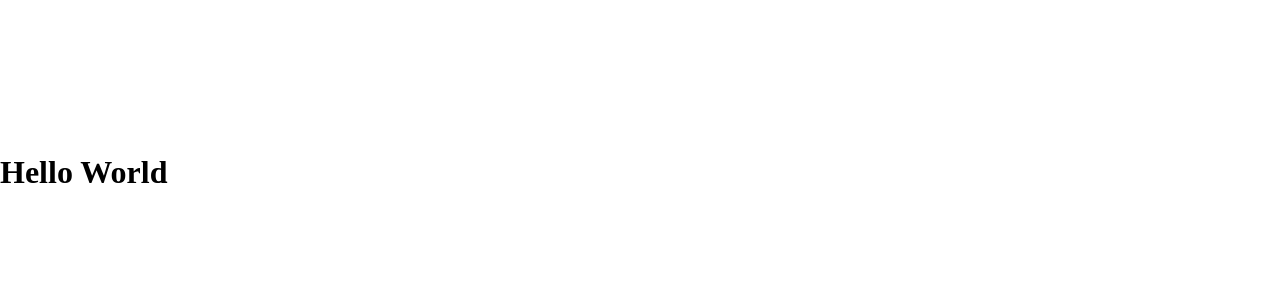
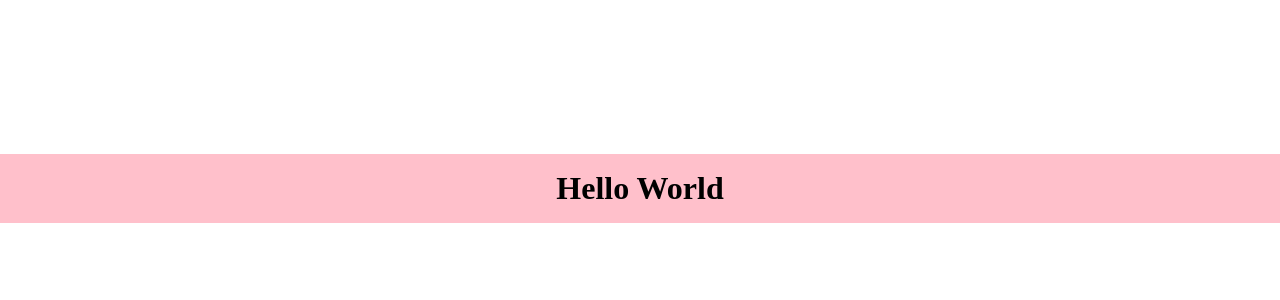
Before and after one commit to ameliapham/data-visualisation, a React (Vite) app: page / in a window 1280 px wide. Shown: the top 300 px of the page. Built offline with nearby package versions, Linux system fonts and the light colour scheme.

Commit message:
Setup tss react and update version of three and react three fiber

```diff
--- a/package.json
+++ b/package.json
@@ -10,6 +10,9 @@
     "build": "vite build"
   },
   "dependencies": {
+    "@emotion/react": "^11.14.0",
+    "@emotion/styled": "^11.14.0",
+    "@mui/material": "^7.1.0",
     "@react-three/fiber": "^9.1.2",
     "@types/gsap": "^3.0.0",
     "@types/three": "^0.172.0",
@@ -17,7 +20,8 @@
     "lil-gui": "^0.20.0",
     "react": "^19.1.0",
     "react-dom": "^19.1.0",
-    "three": "^0.159.0",
+    "three": "^0.174.0",
+    "tss-react": "^4.9.18",
     "typescript": "^5.7.3",
     "vite": "^5.0.4"
   },
--- a/src/App.tsx
+++ b/src/App.tsx
@@ -1,8 +1,23 @@
+import { tss } from "tss-react/mui";
 
 export function App() {
+
+    const { classes } = useStyles();
+
     return (
-        <div>
+        <div className={classes.root}>
           <h1>Hello World</h1>
         </div>
       );
 }
+
+const useStyles = tss
+    .withName({ App })
+    .create(({ theme }) => ({
+        root: {
+            backgroundColor: "pink",
+            color: "black",
+            padding: theme.spacing(2),
+            textAlign: "center",
+        },
+    }));
```
Also changed, not shown: 1 other file (tests, documents, lock files or other folders).
